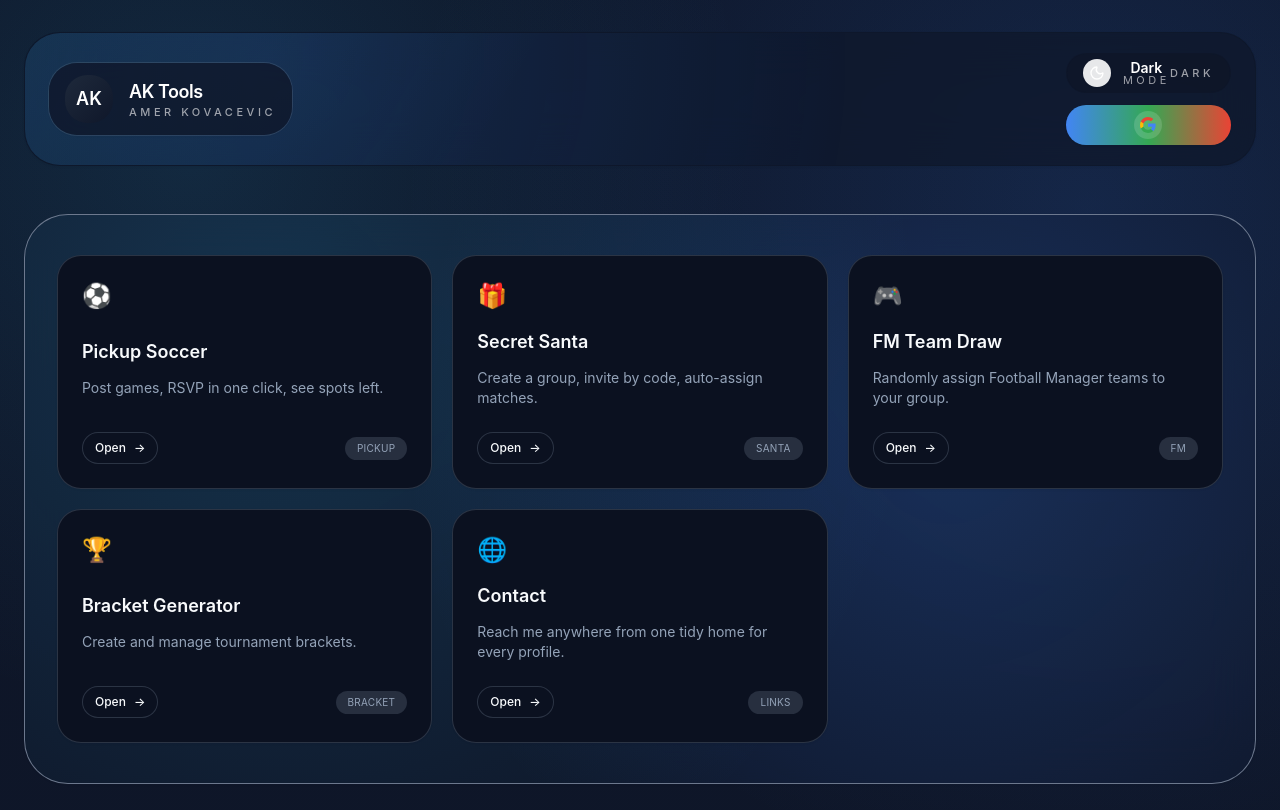
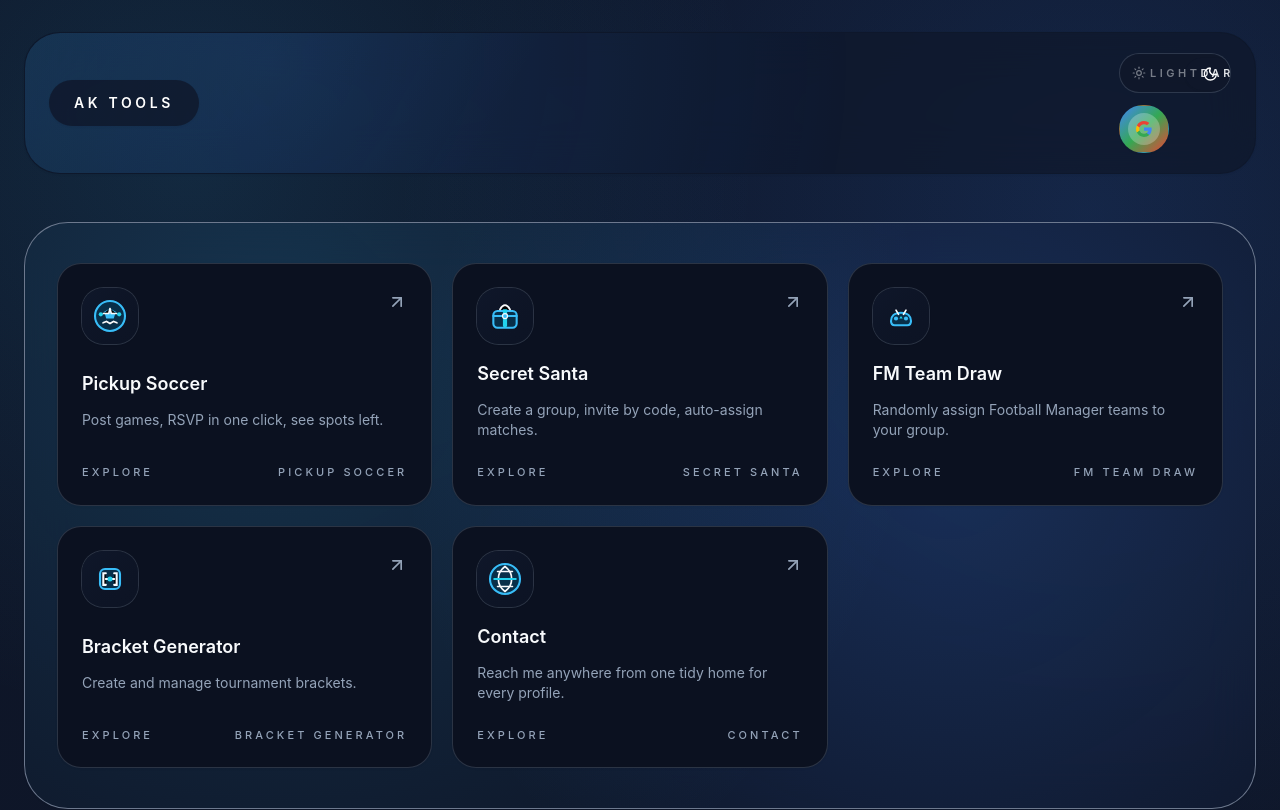
Before and after one commit to amerkovacevic/amerkovacevic.com, a React (Vite) app: page / in a window 1280 px wide. Shown: the top 810 px of the page. Built offline with nearby package versions, Linux system fonts and the light colour scheme; no server answers.

Commit message:
Revamp navigation and app cards styling

```diff
--- a/src/app/layouts/root-layout.tsx
+++ b/src/app/layouts/root-layout.tsx
@@ -71,17 +71,9 @@ export default function RootLayout() {
           <div className="relative flex flex-col gap-4 sm:flex-row sm:items-center sm:justify-between">
             <Link
               to="/"
-              className="group inline-flex items-center gap-4 rounded-[1.75rem] bg-white/80 px-4 py-3 text-left text-brand-strong shadow-brand-sm ring-1 ring-white/40 transition-all duration-300 hover:-translate-y-0.5 hover:shadow-brand dark:bg-surface-overlayDark/80 dark:text-white dark:ring-white/10"
+              className="inline-flex items-center rounded-brand-full border border-transparent bg-white/80 px-6 py-3 text-sm font-semibold tracking-[0.26em] text-brand-strong shadow-brand-sm transition-all duration-300 hover:-translate-y-0.5 hover:text-brand-strong/80 dark:bg-surface-overlayDark/80 dark:text-white"
             >
-              <span className="grid h-12 w-12 place-items-center rounded-[1.4rem] bg-gradient-to-br from-brand to-brand-strong text-lg font-semibold text-white shadow-brand">
-                AK
-              </span>
-              <span className="flex flex-col leading-tight">
-                <span className="text-lg font-semibold tracking-tight">AK Tools</span>
-                <span className="text-[11px] font-medium uppercase tracking-[0.32em] text-brand-muted/90 transition-colors duration-300 group-hover:text-brand-strong/80 dark:text-white/60">
-                  Amer Kovacevic
-                </span>
-              </span>
+              AK TOOLS
             </Link>
             <div className="flex flex-col gap-3 xs:flex-row xs:items-center xs:justify-end">
               <ThemeToggle />
@@ -89,8 +81,8 @@ export default function RootLayout() {
                 <Button
                   onClick={handleSignOut}
                   variant="ghost"
-                  size="md"
-                  className="group relative min-w-[9.5rem] overflow-hidden bg-gradient-to-r from-brand via-brand-strong to-brand-accent text-white shadow-brand-sm transition-transform duration-300 hover:-translate-y-0.5 hover:shadow-brand"
+                  size="lg"
+                  className="group relative h-12 w-12 min-w-0 overflow-hidden rounded-full border border-transparent bg-gradient-to-br from-brand via-brand-strong to-brand-accent text-white shadow-brand-sm transition-transform duration-300 hover:-translate-y-0.5 hover:shadow-brand"
                   aria-label="Sign out"
                 >
                   <span
@@ -101,19 +93,18 @@ export default function RootLayout() {
                         "linear-gradient(120deg, rgba(255,255,255,0.18), transparent 45%), radial-gradient(circle at 80% 30%, rgba(125,211,252,0.24), transparent 55%)",
                     }}
                   />
-                  <span className="relative inline-flex items-center justify-center gap-2">
-                    <span className="grid h-7 w-7 place-items-center rounded-brand-full bg-white/15 text-white">
+                  <span className="relative grid h-full w-full place-items-center">
+                    <span className="grid h-8 w-8 place-items-center rounded-brand-full bg-white/20 text-white">
                       <ExitIcon className="h-4 w-4" />
                     </span>
-                    <span className="hidden text-sm font-semibold xs:inline">Sign out</span>
                   </span>
                 </Button>
               ) : (
                 <Button
                   onClick={handleSignIn}
                   variant="ghost"
-                  size="md"
-                  className="group relative min-w-[9.5rem] overflow-hidden bg-gradient-to-r from-[#4285F4] via-[#34A853] to-[#EA4335] text-white shadow-brand-sm transition-transform duration-300 hover:-translate-y-0.5 hover:shadow-brand"
+                  size="lg"
+                  className="group relative h-12 w-12 min-w-0 overflow-hidden rounded-full border border-transparent bg-gradient-to-br from-[#4285F4] via-[#34A853] to-[#EA4335] text-white shadow-brand-sm transition-transform duration-300 hover:-translate-y-0.5 hover:shadow-brand"
                   aria-label="Sign in with Google"
                 >
                   <span
@@ -124,11 +115,10 @@ export default function RootLayout() {
                         "linear-gradient(120deg, rgba(255,255,255,0.2), transparent 45%), radial-gradient(circle at 15% 25%, rgba(66,133,244,0.35), transparent 55%)",
                     }}
                   />
-                  <span className="relative inline-flex items-center justify-center gap-2">
-                    <span className="grid h-7 w-7 place-items-center rounded-brand-full bg-white/15">
+                  <span className="relative grid h-full w-full place-items-center">
+                    <span className="grid h-8 w-8 place-items-center rounded-brand-full bg-white/25">
                       <GoogleG className="h-4 w-4" />
                     </span>
-                    <span className="hidden text-sm font-semibold xs:inline">Sign in</span>
                   </span>
                 </Button>
               )}
--- a/src/pages/home/home-page.tsx
+++ b/src/pages/home/home-page.tsx
@@ -1,42 +1,37 @@
 import { useNavigate } from "react-router-dom";
+import { ArrowUpRight } from "lucide-react";
 
-import { buttonStyles } from "../../shared/components/ui/button";
-import { cn } from "../../shared/lib/classnames";
+import { useTheme } from "../../app/providers";
 
 const APPS = [
   {
     id: "pickup",
     name: "Pickup Soccer",
     to: "/pickup",
-    emoji: "⚽",
     blurb: "Post games, RSVP in one click, see spots left.",
   },
   {
     id: "santa",
     name: "Secret Santa",
     to: "/santa",
-    emoji: "🎁",
     blurb: "Create a group, invite by code, auto-assign matches.",
   },
   {
     id: "fm",
     name: "FM Team Draw",
     to: "/fm",
-    emoji: "🎮",
     blurb: "Randomly assign Football Manager teams to your group.",
   },
   {
     id: "bracket",
     name: "Bracket Generator",
     to: "/bracket",
-    emoji: "🏆",
     blurb: "Create and manage tournament brackets.",
   },
   {
     id: "links",
     name: "Contact",
     to: "/links",
-    emoji: "🌐",
     blurb: "Reach me anywhere from one tidy home for every profile.",
   },
 ] as const;
@@ -73,27 +68,136 @@ function AppCard({ app }: { app: App }) {
     >
       <div className="pointer-events-none absolute inset-0 bg-gradient-to-br from-brand/8 via-transparent to-brand-accent/5 opacity-0 transition-opacity duration-300 group-hover:opacity-100" aria-hidden />
       <div className="relative flex items-start justify-between">
-        <span className="text-2xl" aria-hidden>
-          {app.emoji}
+        <AppIcon id={app.id} />
+        <span className="mt-1 text-brand-muted transition-transform duration-300 group-hover:-translate-y-1 group-hover:translate-x-1 dark:text-brand-subtle">
+          <ArrowUpRight className="h-5 w-5" aria-hidden />
         </span>
       </div>
       <div className="relative mt-4 space-y-3">
         <h3 className="text-lg font-semibold text-brand-strong dark:text-brand-foreground">{app.name}</h3>
         <p className="text-sm text-brand-muted dark:text-brand-subtle">{app.blurb}</p>
       </div>
-      <div className="relative mt-6 flex items-center justify-between">
-        <span
-          className={cn(
-            buttonStyles({ variant: "secondary", size: "sm" }),
-            "pointer-events-none select-none no-underline text-brand-strong dark:text-brand-foreground"
-          )}
-        >
-          Open <span className="transition-transform group-hover:translate-x-1">→</span>
-        </span>
-        <span className="rounded-brand-full bg-brand-subtle/10 px-3 py-1 text-[10px] uppercase tracking-wide text-brand-muted dark:bg-brand-subtle/20 dark:text-brand-subtle">
-          {app.id}
-        </span>
+      <div className="relative mt-6 flex items-center justify-between text-[11px] font-medium uppercase tracking-[0.28em] text-brand-muted transition-colors duration-300 dark:text-brand-subtle">
+        <span>Explore</span>
+        <span>{app.name}</span>
       </div>
     </div>
   );
 }
+
+function AppIcon({ id }: { id: App["id"] }) {
+  const { theme } = useTheme();
+
+  const palette =
+    theme === "dark"
+      ? {
+          primary: "#38bdf8",
+          secondary: "#22d3ee",
+          background: "#082f49",
+          stroke: "#f8fafc",
+        }
+      : {
+          primary: "#0284c7",
+          secondary: "#0ea5e9",
+          background: "#e0f2fe",
+          stroke: "#0f172a",
+        };
+
+  const iconProps = { palette } as const;
+
+  return (
+    <span className="relative grid h-14 w-14 place-items-center rounded-[1.35rem] bg-gradient-to-br from-white via-white/60 to-white/20 shadow-brand-sm ring-1 ring-border-light transition-colors duration-300 dark:from-slate-900 dark:via-slate-900/60 dark:to-slate-900/40 dark:ring-border-dark">
+      {ICONS[id](iconProps)}
+    </span>
+  );
+}
+
+const ICONS: Record<App["id"], ({ palette }: { palette: Palette }) => JSX.Element> = {
+  pickup: ({ palette }) => {
+    const { background, primary, secondary, stroke } = palette;
+    return (
+      <svg viewBox="0 0 48 48" aria-hidden className="h-10 w-10">
+        <circle cx="24" cy="24" r="18" fill={background} stroke={primary} strokeWidth="2.5" />
+        <path d="M24 15l7 4-2.5 8h-9L17 19z" fill={primary} />
+        <path
+          d="M24 33l-4.2-2.5-4.1 1.7M24 33l4.2-2.5 4.1 1.7M24 15l1.5 6h6.5M24 15l-1.5 6H16"
+          stroke={stroke}
+          strokeWidth="2"
+          strokeLinecap="round"
+        />
+        <circle cx="13" cy="22" r="2.5" fill={secondary} />
+        <circle cx="35" cy="22" r="2.5" fill={secondary} />
+      </svg>
+    );
+  },
+  santa: ({ palette }) => {
+    const { background, primary, secondary, stroke } = palette;
+    return (
+      <svg viewBox="0 0 48 48" aria-hidden className="h-10 w-10">
+        <rect x="10" y="18" width="28" height="20" rx="5" fill={background} stroke={primary} strokeWidth="2.5" />
+        <path d="M10 24h28" stroke={primary} strokeWidth="2.5" strokeLinecap="round" />
+        <rect x="21.5" y="14" width="5" height="24" rx="2.5" fill={secondary} />
+        <path d="M18 16c2-3.5 5-5 6-5s4 1.5 6 5" stroke={stroke} strokeWidth="2.2" strokeLinecap="round" />
+        <circle cx="24" cy="24" r="3" fill={primary} stroke={stroke} strokeWidth="1.5" />
+      </svg>
+    );
+  },
+  fm: ({ palette }) => {
+    const { background, primary, secondary, stroke } = palette;
+    return (
+      <svg viewBox="0 0 48 48" aria-hidden className="h-10 w-10">
+        <path
+          d="M12 30c0-5.5 4-10 12-10s12 4.5 12 10c0 3-1.5 5-4.5 5h-15C13.5 35 12 33 12 30Z"
+          fill={background}
+          stroke={primary}
+          strokeWidth="2.5"
+          strokeLinecap="round"
+          strokeLinejoin="round"
+        />
+        <circle cx="18" cy="27" r="2.5" fill={primary} />
+        <circle cx="30" cy="27" r="2.5" fill={primary} />
+        <path d="M21 22l-3-5" stroke={stroke} strokeWidth="2" strokeLinecap="round" />
+        <path d="M27 22l3-5" stroke={stroke} strokeWidth="2" strokeLinecap="round" />
+        <path d="M24 24l-2 3h4l-2-3Z" fill={secondary} />
+      </svg>
+    );
+  },
+  bracket: ({ palette }) => {
+    const { background, primary, secondary, stroke } = palette;
+    return (
+      <svg viewBox="0 0 48 48" aria-hidden className="h-10 w-10">
+        <rect x="12" y="12" width="24" height="24" rx="6" fill={background} stroke={primary} strokeWidth="2.5" />
+        <path
+          d="M19 17h-3v14h3M29 17h3v14h-3M19 24h10"
+          stroke={stroke}
+          strokeWidth="2.5"
+          strokeLinecap="round"
+        />
+        <circle cx="24" cy="24" r="3" fill={secondary} />
+      </svg>
+    );
+  },
+  links: ({ palette }) => {
+    const { background, primary, secondary, stroke } = palette;
+    return (
+      <svg viewBox="0 0 48 48" aria-hidden className="h-10 w-10">
+        <circle cx="24" cy="24" r="18" fill={background} stroke={primary} strokeWidth="2.5" />
+        <path
+          d="M24 9c5.5 4 8 9 8 15s-2.5 11-8 15c-5.5-4-8-9-8-15s2.5-11 8-15Z"
+          fill="none"
+          stroke={stroke}
+          strokeWidth="2"
+        />
+        <path d="M11 24h26" stroke={secondary} strokeWidth="2.2" strokeLinecap="round" />
+        <path d="M15 15h18M15 33h18" stroke={stroke} strokeWidth="1.8" strokeLinecap="round" />
+      </svg>
+    );
+  },
+};
+
+type Palette = {
+  primary: string;
+  secondary: string;
+  background: string;
+  stroke: string;
+};
--- a/src/shared/components/theme-toggle.tsx
+++ b/src/shared/components/theme-toggle.tsx
@@ -11,7 +11,7 @@ export function ThemeToggle({ className }: { className?: string }) {
   useEffect(() => setMounted(true), []);
 
   if (!mounted) {
-    return <div className="h-10 w-[9.5rem] animate-pulse rounded-brand-full bg-border-light/60" aria-hidden />;
+    return <div className="h-10 w-28 animate-pulse rounded-full bg-border-light/60" aria-hidden />;
   }
 
   const isDark = theme === "dark";
@@ -24,41 +24,39 @@ export function ThemeToggle({ className }: { className?: string }) {
       aria-checked={isDark}
       aria-label={isDark ? "Switch to light mode" : "Switch to dark mode"}
       className={cn(
-        "group relative inline-flex h-10 min-w-[9.5rem] items-center justify-between overflow-hidden rounded-brand-full border border-border-light/70 px-4 text-sm font-semibold transition-all duration-300",
+        "group relative inline-flex h-10 w-28 items-center justify-between overflow-hidden rounded-full border border-border-light/70 bg-surface/95 px-2 transition-all duration-300",
+        "dark:border-border-dark dark:bg-surface-overlayDark/80",
         "focus-visible:outline focus-visible:outline-2 focus-visible:outline-offset-2 focus-visible:outline-brand-accent",
-        isDark
-          ? "bg-brand-strong/90 text-white shadow-brand"
-          : "bg-surface/95 text-brand-strong shadow-brand-sm",
         "hover:-translate-y-0.5 hover:border-brand/40 hover:shadow-brand",
         className
       )}
     >
       <span
         aria-hidden
-        className="pointer-events-none absolute inset-0 opacity-0 transition-opacity duration-300 group-hover:opacity-100"
+        className="pointer-events-none absolute inset-0 rounded-full opacity-0 transition-opacity duration-300 group-hover:opacity-100"
         style={{
           background:
             "radial-gradient(circle at 20% 20%, rgba(59,130,246,0.25), transparent 60%), radial-gradient(circle at 80% 50%, rgba(14,165,233,0.28), transparent 55%)",
         }}
       />
-      <span className="relative flex items-center gap-3">
       <span
         className={cn(
-            "grid h-7 w-7 place-items-center rounded-brand-full bg-white/90 text-brand shadow-brand-sm transition-colors duration-300",
-            isDark && "bg-slate-900/80 text-white"
+          "absolute top-1 flex h-8 items-center justify-center rounded-full bg-white text-brand shadow-brand-sm transition-[transform,background-color,color] duration-300 dark:bg-slate-900 dark:text-white",
+          isDark ? "translate-x-[calc(100%+0.5rem)]" : "translate-x-0"
         )}
+        style={{ width: "calc(50% - 0.35rem)" }}
       >
         {isDark ? <Moon className="h-4 w-4" /> : <Sun className="h-4 w-4" />}
       </span>
-        <span className="relative hidden sm:inline-flex flex-col leading-none">
-          <span>{isDark ? "Dark" : "Light"}</span>
-          <span className="text-[11px] font-normal uppercase tracking-[0.32em] text-brand-muted/80 dark:text-white/60">
-            Mode
+      <span className="relative z-10 flex w-full items-center justify-between px-1 text-[11px] font-semibold uppercase tracking-[0.32em]">
+        <span className={cn("flex items-center gap-1 transition-opacity", isDark ? "opacity-45" : "opacity-90")}>
+          <Sun className="h-3.5 w-3.5" />
+          <span>Light</span>
         </span>
+        <span className={cn("flex items-center gap-1 transition-opacity", isDark ? "opacity-90" : "opacity-45")}>
+          <span>Dark</span>
+          <Moon className="h-3.5 w-3.5" />
         </span>
-      </span>
-      <span className="relative text-[11px] font-medium uppercase tracking-[0.32em] text-brand-muted/80 dark:text-white/60">
-        {isDark ? "Dark" : "Light"}
       </span>
     </button>
   );
```
Lines whose indentation alone changed are shown as unchanged.
